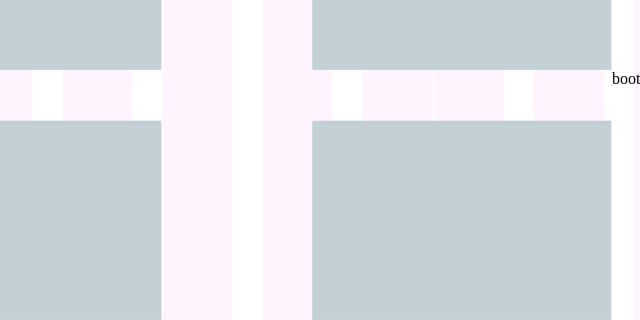
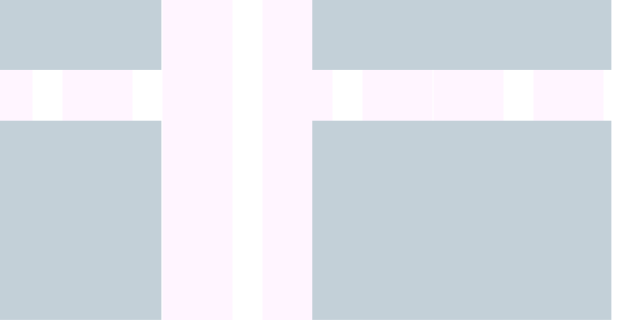
Before and after one commit to Sidharthpm11/new, a plain HTML site: page index.html in a window 1280 px wide. Shown: the part 2076-2396 px from the top of the page, 738-1378 px from the left, 640 px wide, since content can reach past the window. Drawn offline with Linux system fonts and the light colour scheme.

```diff
--- a/index.html
+++ b/index.html
@@ -132,10 +132,7 @@
              <img class="ssr" src="imr.png">
          </div>
 
-         <div>
-             <p> boot</p>
 
-         </div>
 
 
 
```
